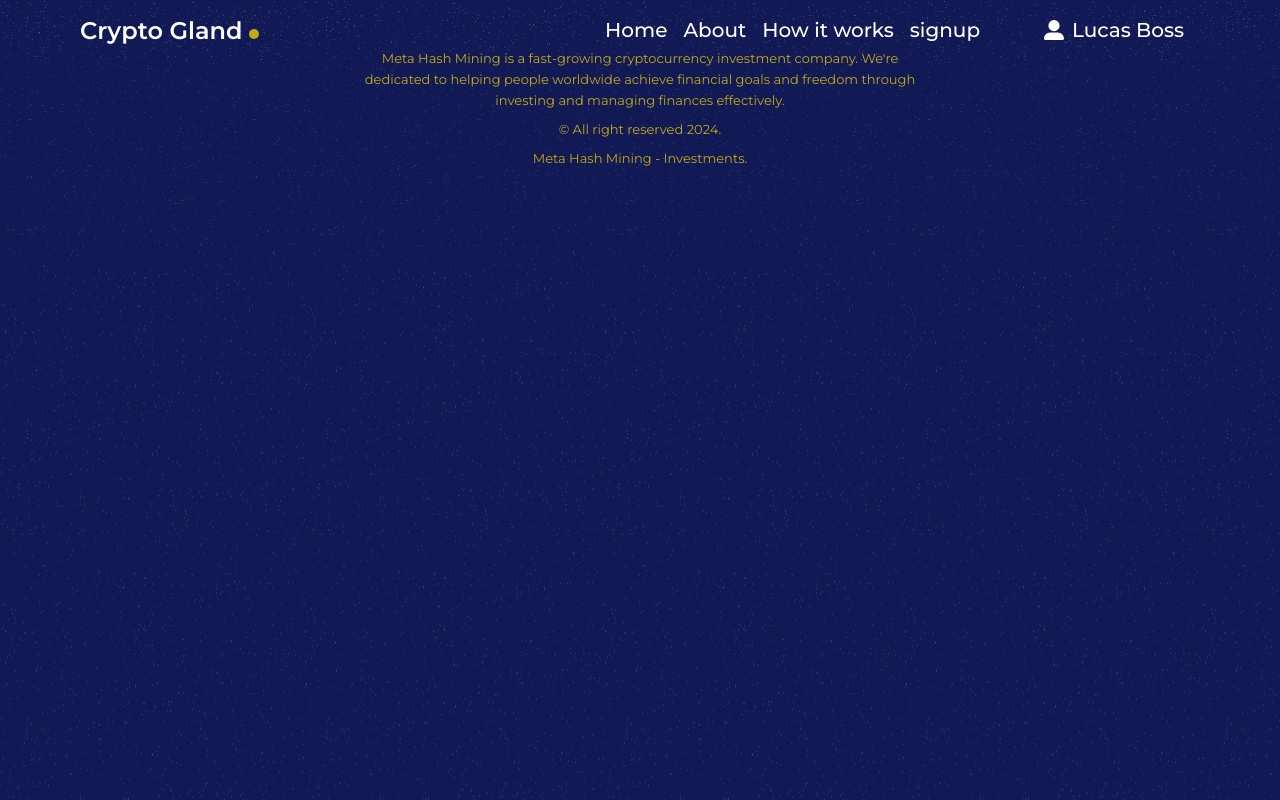
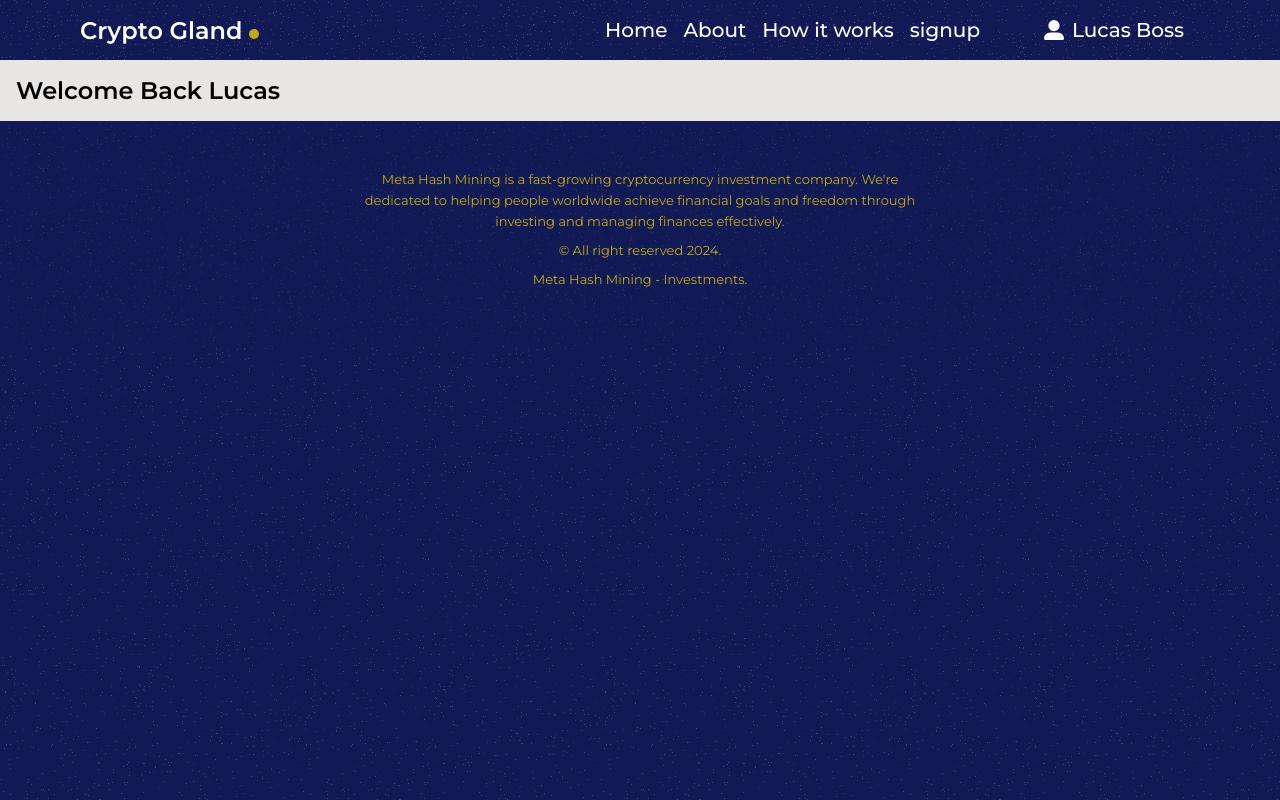
Before and after one commit to Tobby8629/miner, a React (Create React App) app: page /account in a window 1280 px wide. Built offline with nearby package versions, Linux system fonts and the light colour scheme; no server answers.

Commit message:
update codebase

```diff
--- a/src/App.js
+++ b/src/App.js
@@ -10,6 +10,7 @@ import { useEffect } from 'react';
 import { cryptoFetch } from './Redux/CryptoMarket/Crypto';
 import HowItWorks from './pages/How_it_works/HowItWorks';
 import About from './pages/About/About';
+import Profile from './pages/Profile/Profile';
 
 function App() {
   const dispatch = useDispatch()
@@ -30,6 +31,7 @@ function App() {
       <Route path='/' element={<Home />} />
       <Route path='about' element={<About />} />
       <Route path='works' element={<HowItWorks />} />
+      <Route path='account' element={<Profile />} />
     </Routes>
     <Footer />
    </>
--- a/src/component/navbar/Navbar.jsx
+++ b/src/component/navbar/Navbar.jsx
@@ -47,7 +47,7 @@ const Navbar = () => {
           <Link to={link?.link} onClick={()=> settoogle(false)} key={link?.name}>{link?.name}</Link>
           ))}
         </div>
-        <Link className={styles.profile}>
+        <Link className={styles.profile} to='/account'>
           <span className={styles.initials}>
             <FontAwesomeIcon icon={faUserAlt} />
           </span>
--- /dev/null
+++ b/src/pages/Profile/Profile.jsx
@@ -0,0 +1,14 @@
+import React from 'react'
+import style from './Profile.module.css'
+
+const Profile = () => {
+  return (
+    <section className={style.profile}>
+       <div className={style.wrapper}>
+         <h1>Welcome Back Lucas</h1>
+       </div>
+    </section>
+  )
+}
+
+export default Profile
--- /dev/null
+++ b/src/pages/Profile/Profile.module.css
@@ -0,0 +1,8 @@
+.profile {
+}
+
+.wrapper {
+  background-color: rgb(233, 229, 229);
+  margin-top: 60px;
+  padding: 1rem;
+}
```
